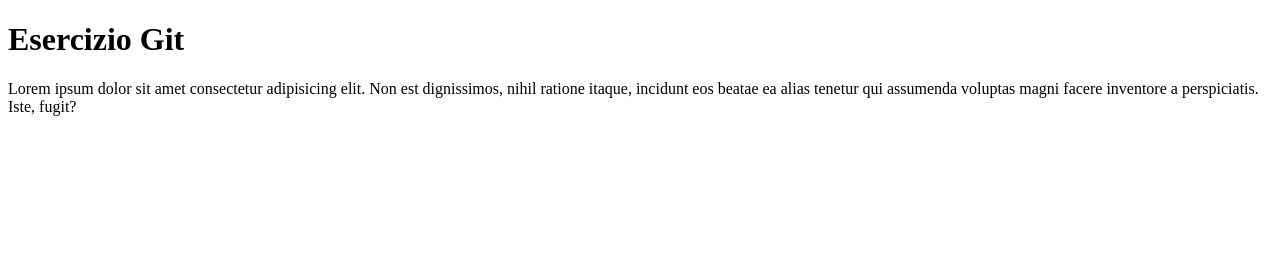
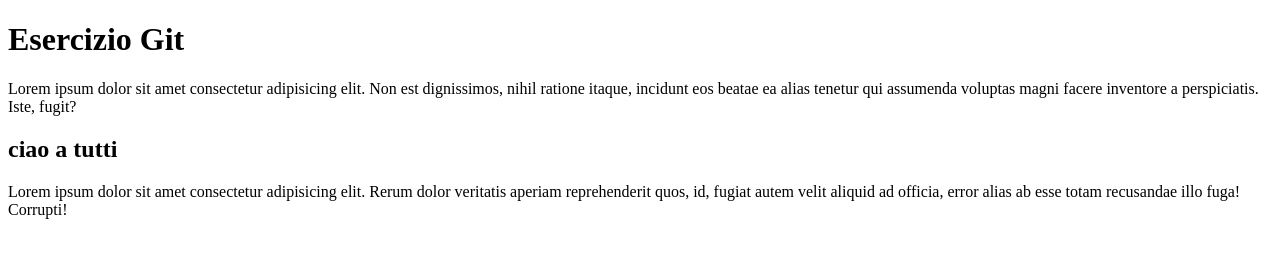
Before and after one commit to paulgila99/SelfworkGit, a plain HTML site: page index.html in a window 1280 px wide. Drawn offline with Linux system fonts and the light colour scheme.

Commit message:
aggiunta descrizione nel main

```diff
--- a/index.html
+++ b/index.html
@@ -8,5 +8,12 @@
 <body>
     <h1>Esercizio Git</h1>
     <p>Lorem ipsum dolor sit amet consectetur adipisicing elit. Non est dignissimos, nihil ratione itaque, incidunt eos beatae ea alias tenetur qui assumenda voluptas magni facere inventore a perspiciatis. Iste, fugit?</p>
+
+    <main>
+        <h2>ciao a tutti</h2>
+        <p>Lorem ipsum dolor sit amet consectetur adipisicing elit. Rerum dolor veritatis aperiam reprehenderit quos, id, fugiat autem velit aliquid ad officia, error alias ab esse totam recusandae illo fuga! Corrupti!</p>
+    </main>
+
+
 </body>
 </html>
```
